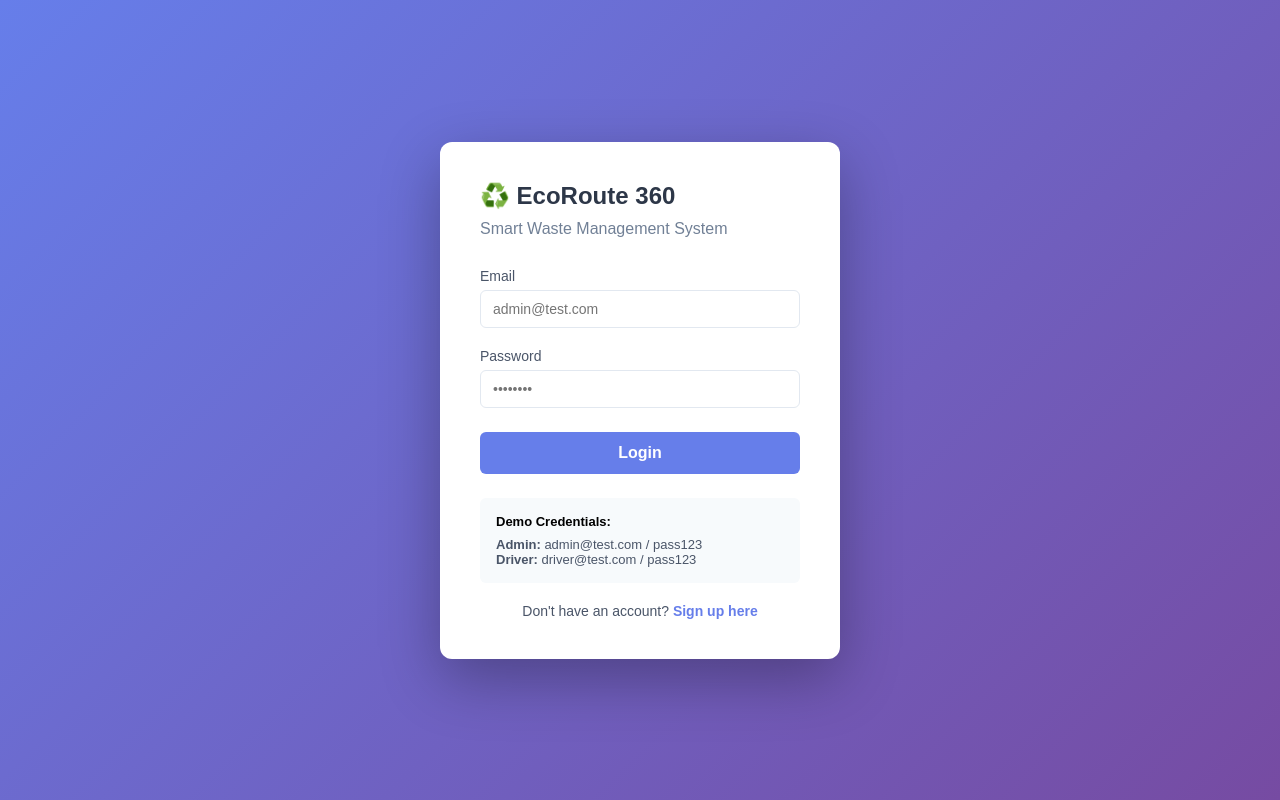
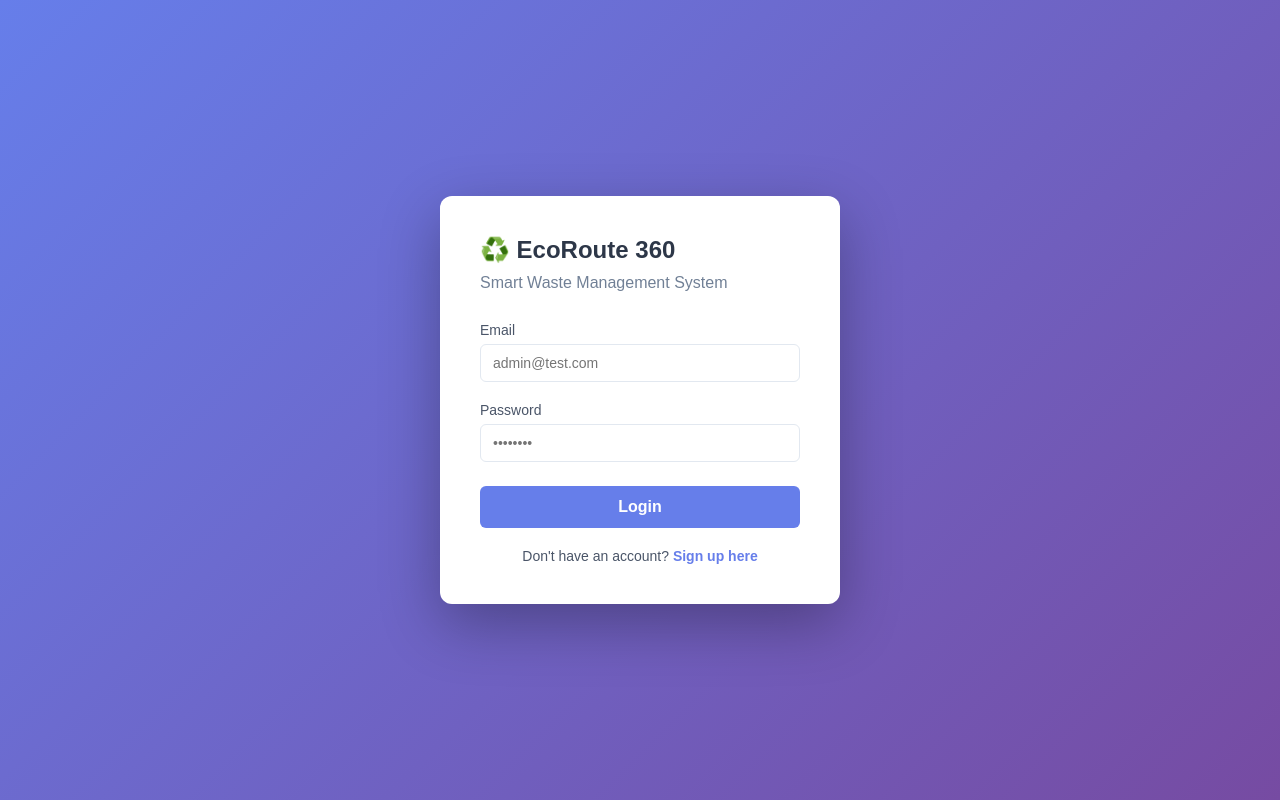
Before and after one commit to ASHISHARYA2711/ecoroute-360-frontend, a React (Vite) app: page /login in a window 1280 px wide. Built offline with nearby package versions, Linux system fonts and the light colour scheme; no server answers.

Commit message:
Changed Login Page credentials

```diff
--- a/src/pages/auth/LoginPage.tsx
+++ b/src/pages/auth/LoginPage.tsx
@@ -144,25 +144,6 @@ const LoginPage = () => {
           </button>
         </form>
 
-        <div
-          style={{
-            marginTop: 24,
-            padding: 16,
-            background: '#f7fafc',
-            borderRadius: 6,
-            fontSize: 13,
-          }}
-        >
-          <p style={{ margin: 0, fontWeight: 600, marginBottom: 8 }}>
-            Demo Credentials:
-          </p>
-          <p style={{ margin: 0, color: '#4a5568' }}>
-            <strong>Admin:</strong> admin@test.com / pass123
-          </p>
-          <p style={{ margin: 0, color: '#4a5568' }}>
-            <strong>Driver:</strong> driver@test.com / pass123
-          </p>
-        </div>
 
         {/* Signup Link */}
         <div
```
